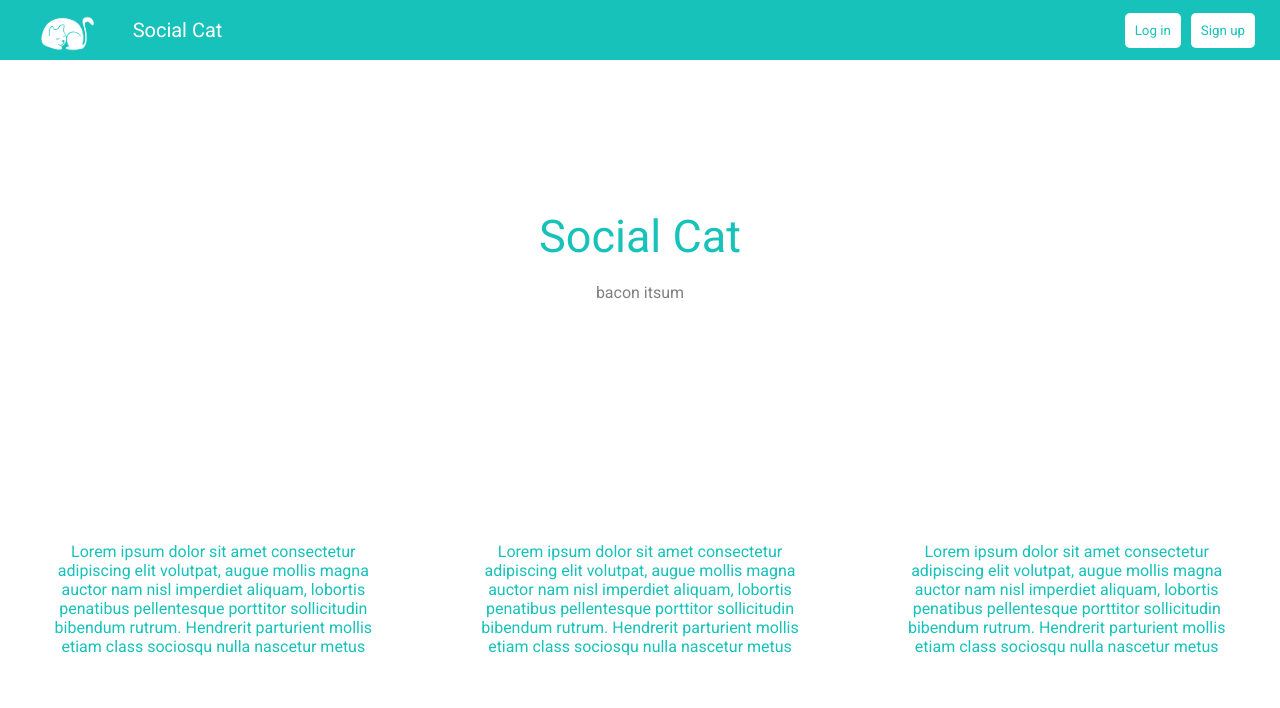
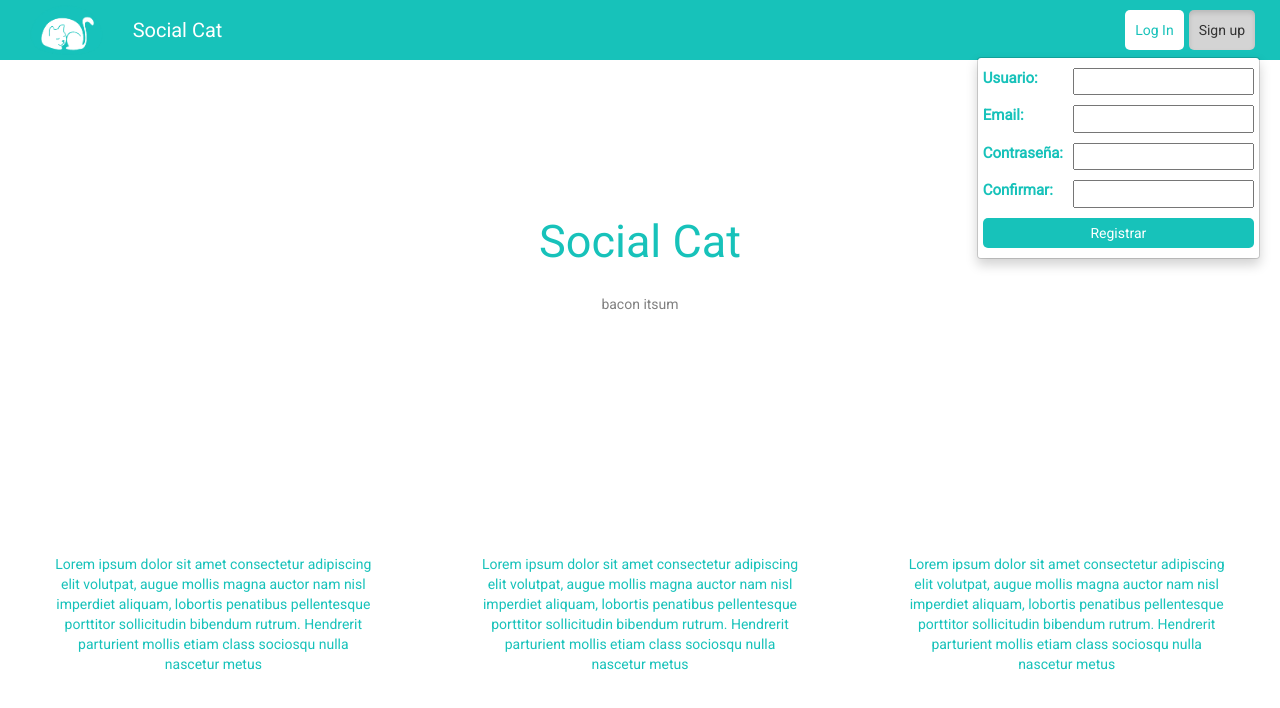
Before and after one commit to JFNFJ/frontend, a React (Create React App) app: page / in a window 1280 px wide. Both pictures are taken after a click on the button "Sign up". Shown: the top 708 px of the page. Built offline with nearby package versions, Linux system fonts and the light colour scheme.

Commit message:
Add input to login

```diff
--- a/package.json
+++ b/package.json
@@ -3,8 +3,9 @@
   "version": "0.1.0",
   "private": true,
   "dependencies": {
-    "react": "^16.3.2",
-    "react-dom": "^16.3.2",
+    "react": "^16.4.2",
+    "react-bootstrap": "^0.32.1",
+    "react-dom": "^16.4.2",
     "react-scripts": "1.1.4",
     "redux": "^4.0.0"
   },
--- a/public/index.html
+++ b/public/index.html
@@ -20,6 +20,8 @@
       work correctly both with client-side routing and a non-root public URL.
       Learn how to configure a non-root public URL by running `npm run build`.
     -->
+    <!-- Latest compiled and minified CSS -->
+    <link rel="stylesheet" href="https://maxcdn.bootstrapcdn.com/bootstrap/3.3.7/css/bootstrap.min.css" integrity="sha384-BVYiiSIFeK1dGmJRAkycuHAHRg32OmUcww7on3RYdg4Va+PmSTsz/K68vbdEjh4u" crossorigin="anonymous">
     <title>Social Cat</title>
   </head>
   <body>
--- a/src/screens/HomeButton/index.js
+++ /dev/null
@@ -1,13 +0,0 @@
-import React, { Component } from 'react';
-
-import './styles.css';
-
-function HomeButton ({text, handleClick}) {
-    return(
-      <button className="Home-button" onClick={handleClick}>
-          {text}
-      </button>
-    );
-}
-
-export default HomeButton;
--- a/src/screens/HomeButton/styles.css
+++ /dev/null
@@ -1,9 +0,0 @@
-.Home-button {
-  color: #17c2ba;
-  margin: 5px;
-  border: 0;
-  padding: 10px;
-  border-radius: 5px;
-  background-color: white;
-  font-family: 'Roboto', sans-serif;
-}
--- /dev/null
+++ b/src/screens/LogInTab/index.js
@@ -0,0 +1,21 @@
+import React, { Component } from 'react';
+
+import './styles.css';
+
+function LogInTab () {
+    return(
+      <div className="login-tab">
+        <label className="login-input">
+          Usuario:
+          <input className="login-input-field" type="text" name="name" />
+        </label>
+        <label className="login-input">
+          Contraseña:
+          <input className="login-input-field" type="password" name="name" />
+        </label>
+        <input className="login-button" type="submit" value="Ingresar" />
+      </div>
+    );
+}
+
+export default LogInTab;
--- /dev/null
+++ b/src/screens/LogInTab/styles.css
@@ -0,0 +1,33 @@
+* {
+    font-family: 'Roboto', sans-serif;
+}
+
+.login-tab {
+  display: flex;
+  flex-direction: column;
+  justify-content: center;
+}
+
+.login-input {
+  display: flex;
+  flex-direction: row;
+  justify-content: space-between;
+  padding: 5px;
+  font-size: 15px;
+  color: #17c2ba;
+  margin-bottom: 0;
+}
+
+.login-input-field {
+  margin-left: 10px;
+  color: black;
+}
+
+.login-button {
+  background-color: #17c2ba;
+  color: white;
+  border-radius: 5px;
+  border: 0;
+  padding: 5px;
+  margin: 5px;
+}
--- a/src/screens/MainHeader/index.js
+++ b/src/screens/MainHeader/index.js
@@ -1,19 +1,39 @@
 import React, { Component } from 'react';
+import { DropdownButton } from 'react-bootstrap';
 
 import logo from '../../assets/logo.png';
 
 import './styles.css';
 import HomeButton from '../HomeButton';
+import LogInTab from '../LogInTab';
+import SignUpTab from '../SignUpTap';
 
 class MainHeader extends Component {
+
   render() {
     return(
       <div className="header">
         <img src={logo} alt="cat" className="logo"></img>
         <span className="header-title">Social Cat</span>
         <div className="header-buttons">
-          <HomeButton text="Log in"/>
-          <HomeButton text="Sign up"/>
+          <DropdownButton
+            className="header-button"
+            bsStyle="default"
+            title="Log In"
+            noCaret
+            pullRight
+          >
+            <LogInTab/>
+          </DropdownButton>
+          <DropdownButton
+            className="header-button"
+            bsStyle="default"
+            title="Sign up"
+            noCaret
+            pullRight
+          >
+            <SignUpTab/>
+          </DropdownButton>
         </div>
       </div>
     );
--- a/src/screens/MainHeader/styles.css
+++ b/src/screens/MainHeader/styles.css
@@ -27,3 +27,18 @@
   margin-left: auto;
   margin-right: 20px;
 }
+
+.header-button {
+  color: #17c2ba;
+  margin: 5px;
+  border: 0;
+  padding: 10px;
+  border-radius: 5px;
+  background-color: white;
+  font-family: 'Roboto', sans-serif;
+}
+.header-button:hover {
+  color: white;
+  background-color: #17c2ba;
+  border: 2px solid white;
+}
--- /dev/null
+++ b/src/screens/SignUpTap/index.js
@@ -0,0 +1,29 @@
+import React, { Component } from 'react';
+
+import './styles.css';
+
+function SignUpTab () {
+    return(
+      <div className="login-tab">
+        <label className="login-input">
+          Usuario:
+          <input className="login-input-field" type="text" name="name" />
+        </label>
+        <label className="login-input">
+          Email:
+          <input className="login-input-field" type="text" name="name" />
+        </label>
+        <label className="login-input">
+          Contraseña:
+          <input className="login-input-field" type="password" name="name" />
+        </label>
+        <label className="login-input">
+          Confirmar:
+          <input className="login-input-field" type="password" name="name" />
+        </label>
+        <input className="login-button" type="submit" value="Registrar" />
+      </div>
+    );
+}
+
+export default SignUpTab;
--- /dev/null
+++ b/src/screens/SignUpTap/styles.css
@@ -0,0 +1,33 @@
+* {
+    font-family: 'Roboto', sans-serif;
+}
+
+.login-tab {
+  display: flex;
+  flex-direction: column;
+  justify-content: center;
+}
+
+.login-input {
+  display: flex;
+  flex-direction: row;
+  justify-content: space-between;
+  padding: 5px;
+  font-size: 15px;
+  color: #17c2ba;
+  margin-bottom: 0;
+}
+
+.login-input-field {
+  margin-left: 10px;
+  color: black;
+}
+
+.login-button {
+  background-color: #17c2ba;
+  color: white;
+  border-radius: 5px;
+  border: 0;
+  padding: 5px;
+  margin: 5px;
+}
```
Also changed, not shown: 1 other file (tests, documents, lock files or other folders).
